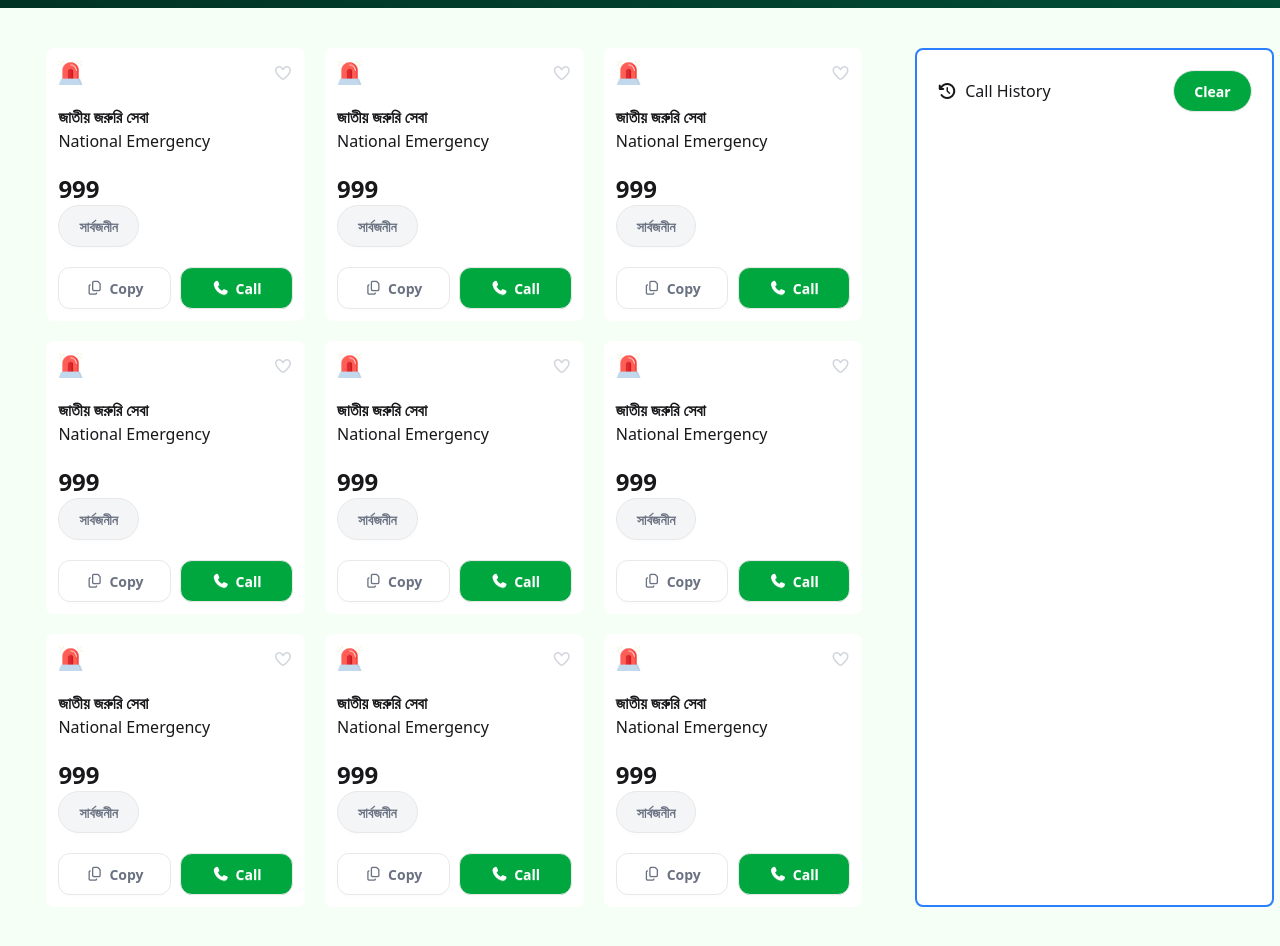
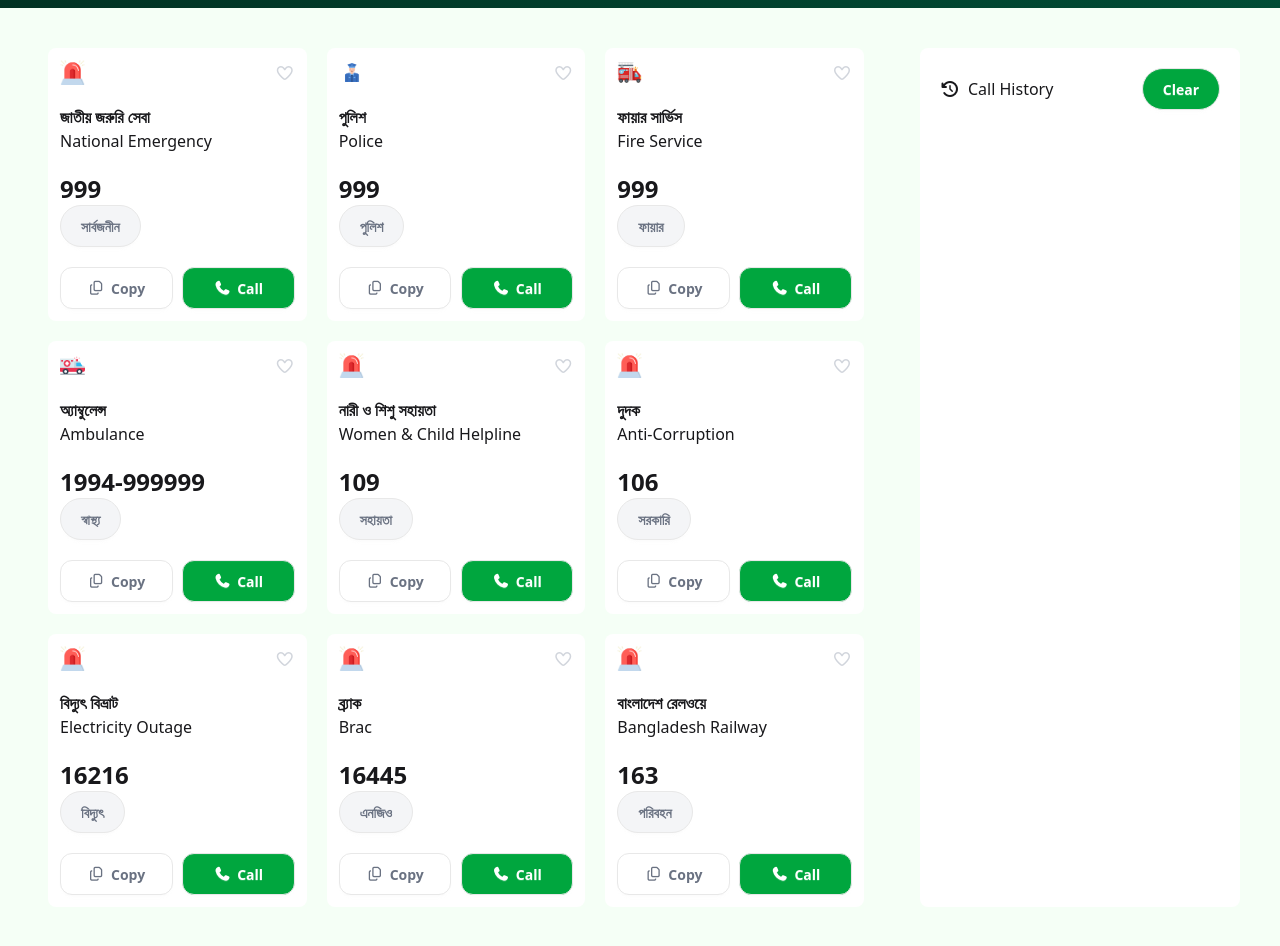
Before and after one commit to IstiakBhuiya/assignment-05, a plain HTML site: page index.html in a window 1280 px wide. Shown: the part 260-1206 px from the top of the page. Drawn offline with nearby package versions, Linux system fonts and the light colour scheme.

Commit message:
4th update

```diff
--- a/index.html
+++ b/index.html
@@ -55,8 +55,56 @@
             সার্বজনীন
             </button>
             <div class="flex justify-between mt-5">
-            <button class="btn rounded-xl p-5 bg-[#f4f5f7] text-gray-500 w-[48%] bg-white"><i class="fa-regular fa-copy "></i>Copy</button>
-            <button class="btn rounded-xl w-[48%] p-5 text-gray-500 bg-[#00A63E] text-white font-bold"><i class="fa-solid fa-phone"></i>Call</button>
+            <button class="btn rounded-xl p-5 bg-[#f4f5f7] text-gray-500 w-[48%] bg-white btn-copy"><i class="fa-regular fa-copy"></i>Copy</button>
+            <button id="btn-emergency-call" class="btn rounded-xl w-[48%] p-5 text-gray-500 bg-[#00A63E] text-white font-bold btn-call"><i class="fa-solid fa-phone"></i>Call</button>
+            </div>
+        </div>
+        <div class="card-design bg-white p-3 rounded-lg">
+            <div class="flex justify-between">
+                <img src="assets/police.png" alt="" class="h-[25px] w-[25px]">
+                <button class="text-gray-300"><i class="fa-regular fa-heart"></i></button>
+            </div>
+            <p class="text-l font-bold mt-5">পুলিশ</p>
+            <p>Police</p>
+            <p class="text-2xl font-bold mt-5">999</p>
+            <button class="btn rounded-full p-5 bg-[#f4f5f7] text-gray-500">
+            পুলিশ
+            </button>
+            <div class="flex justify-between mt-5">
+            <button class="btn rounded-xl p-5 bg-[#f4f5f7] text-gray-500 w-[48%] bg-white btn-copy"><i class="fa-regular fa-copy "></i>Copy</button>
+            <button class="btn rounded-xl w-[48%] p-5 text-gray-500 bg-[#00A63E] text-white font-bold btn-call"><i class="fa-solid fa-phone"></i>Call</button>
+            </div>
+        </div>
+        <div class="card-design bg-white p-3 rounded-lg">
+            <div class="flex justify-between">
+                <img src="assets/fire-service.png" alt="" class="h-[25px] w-[25px]">
+                <button class="text-gray-300"><i class="fa-regular fa-heart"></i></button>
+            </div>
+            <p class="text-l font-bold mt-5">ফায়ার সার্ভিস</p>
+            <p>Fire Service</p>
+            <p class="text-2xl font-bold mt-5">999</p>
+            <button class="btn rounded-full p-5 bg-[#f4f5f7] text-gray-500">
+            ফায়ার
+            </button>
+            <div class="flex justify-between mt-5">
+            <button class="btn rounded-xl p-5 bg-[#f4f5f7] text-gray-500 w-[48%] bg-white btn-copy"><i class="fa-regular fa-copy "></i>Copy</button>
+            <button class="btn rounded-xl w-[48%] p-5 text-gray-500 bg-[#00A63E] text-white font-bold btn-call"><i class="fa-solid fa-phone"></i>Call</button>
+            </div>
+        </div>
+        <div class="card-design bg-white p-3 rounded-lg">
+            <div class="flex justify-between">
+                <img src="assets/ambulance.png" alt="" class="h-[25px] w-[25px]">
+                <button class="text-gray-300"><i class="fa-regular fa-heart"></i></button>
+            </div>
+            <p class="text-l font-bold mt-5">অ্যাম্বুলেন্স</p>
+            <p>Ambulance</p>
+            <p class="text-2xl font-bold mt-5">1994-999999</p>
+            <button class="btn rounded-full p-5 bg-[#f4f5f7] text-gray-500">
+            স্বাস্থ্য
+            </button>
+            <div class="flex justify-between mt-5">
+            <button class="btn rounded-xl p-5 bg-[#f4f5f7] text-gray-500 w-[48%] bg-white btn-copy"><i class="fa-regular fa-copy "></i>Copy</button>
+            <button class="btn rounded-xl w-[48%] p-5 text-gray-500 bg-[#00A63E] text-white font-bold btn-call"><i class="fa-solid fa-phone"></i>Call</button>
             </div>
         </div>
         <div class="card-design bg-white p-3 rounded-lg">
@@ -64,15 +112,15 @@
                 <img src="assets/emergency.png" alt="" class="h-[25px] w-[25px]">
                 <button class="text-gray-300"><i class="fa-regular fa-heart"></i></button>
             </div>
-            <p class="text-l font-bold mt-5">জাতীয় জরুরি সেবা</p>
-            <p>National Emergency</p>
-            <p class="text-2xl font-bold mt-5">999</p>
+            <p class="text-l font-bold mt-5">নারী ও শিশু সহায়তা</p>
+            <p>Women & Child Helpline</p>
+            <p class="text-2xl font-bold mt-5">109</p>
             <button class="btn rounded-full p-5 bg-[#f4f5f7] text-gray-500">
-            সার্বজনীন
+            সহায়তা
             </button>
-            <div class="flex justify-between mt-5">
-            <button class="btn rounded-xl p-5 bg-[#f4f5f7] text-gray-500 w-[48%] bg-white"><i class="fa-regular fa-copy "></i>Copy</button>
-            <button class="btn rounded-xl w-[48%] p-5 text-gray-500 bg-[#00A63E] text-white font-bold"><i class="fa-solid fa-phone"></i>Call</button>
+            <div class="flex justify-between mt-5 rounded-lg">
+            <button class="btn rounded-xl p-5 bg-[#f4f5f7] text-gray-500 w-[48%] bg-white btn-copy"><i class="fa-regular fa-copy "></i>Copy</button>
+            <button class="btn rounded-xl w-[48%] p-5 text-gray-500 bg-[#00A63E] text-white font-bold btn-call"><i class="fa-solid fa-phone"></i>Call</button>
             </div>
         </div>
         <div class="card-design bg-white p-3 rounded-lg">
@@ -80,15 +128,15 @@
                 <img src="assets/emergency.png" alt="" class="h-[25px] w-[25px]">
                 <button class="text-gray-300"><i class="fa-regular fa-heart"></i></button>
             </div>
-            <p class="text-l font-bold mt-5">জাতীয় জরুরি সেবা</p>
-            <p>National Emergency</p>
-            <p class="text-2xl font-bold mt-5">999</p>
+            <p class="text-l font-bold mt-5">দুদক</p>
+            <p>Anti-Corruption</p>
+            <p class="text-2xl font-bold mt-5">106</p>
             <button class="btn rounded-full p-5 bg-[#f4f5f7] text-gray-500">
-            সার্বজনীন
+            সরকারি
             </button>
             <div class="flex justify-between mt-5">
-            <button class="btn rounded-xl p-5 bg-[#f4f5f7] text-gray-500 w-[48%] bg-white "><i class="fa-regular fa-copy "></i>Copy</button>
-            <button class="btn rounded-xl w-[48%] p-5 text-gray-500 bg-[#00A63E] text-white font-bold"><i class="fa-solid fa-phone"></i>Call</button>
+            <button class="btn rounded-xl p-5 bg-[#f4f5f7] text-gray-500 w-[48%] bg-white btn-copy"><i class="fa-regular fa-copy "></i>Copy</button>
+            <button class="btn rounded-xl w-[48%] p-5 text-gray-500 bg-[#00A63E] text-white font-bold btn-call"><i class="fa-solid fa-phone"></i>Call</button>
             </div>
         </div>
         <div class="card-design bg-white p-3 rounded-lg">
@@ -96,15 +144,15 @@
                 <img src="assets/emergency.png" alt="" class="h-[25px] w-[25px]">
                 <button class="text-gray-300"><i class="fa-regular fa-heart"></i></button>
             </div>
-            <p class="text-l font-bold mt-5">জাতীয় জরুরি সেবা</p>
-            <p>National Emergency</p>
-            <p class="text-2xl font-bold mt-5">999</p>
+            <p class="text-l font-bold mt-5">বিদ্যুৎ বিভ্রাট</p>
+            <p>Electricity Outage</p>
+            <p class="text-2xl font-bold mt-5">16216</p>
             <button class="btn rounded-full p-5 bg-[#f4f5f7] text-gray-500">
-            সার্বজনীন
+            বিদ্যুৎ
             </button>
-            <div class="flex justify-between mt-5">
-            <button class="btn rounded-xl p-5 bg-[#f4f5f7] text-gray-500 w-[48%] bg-white"><i class="fa-regular fa-copy "></i>Copy</button>
-            <button class="btn rounded-xl w-[48%] p-5 text-gray-500 bg-[#00A63E] text-white font-bold"><i class="fa-solid fa-phone"></i>Call</button>
+            <div class="flex justify-between mt-5 rounded-lg">
+            <button class="btn rounded-xl p-5 bg-[#f4f5f7] text-gray-500 w-[48%] bg-white btn-copy"><i class="fa-regular fa-copy "></i>Copy</button>
+            <button class="btn rounded-xl w-[48%] p-5 text-gray-500 bg-[#00A63E] text-white font-bold btn-call"><i class="fa-solid fa-phone"></i>Call</button>
             </div>
         </div>
         <div class="card-design bg-white p-3 rounded-lg">
@@ -112,15 +160,15 @@
                 <img src="assets/emergency.png" alt="" class="h-[25px] w-[25px]">
                 <button class="text-gray-300"><i class="fa-regular fa-heart"></i></button>
             </div>
-            <p class="text-l font-bold mt-5">জাতীয় জরুরি সেবা</p>
-            <p>National Emergency</p>
-            <p class="text-2xl font-bold mt-5">999</p>
+            <p class="text-l font-bold mt-5">ব্র্যাক</p>
+            <p>Brac</p>
+            <p class="text-2xl font-bold mt-5">16445</p>
             <button class="btn rounded-full p-5 bg-[#f4f5f7] text-gray-500">
-            সার্বজনীন
+            এনজিও
             </button>
-            <div class="flex justify-between mt-5 rounded-lg">
-            <button class="btn rounded-xl p-5 bg-[#f4f5f7] text-gray-500 w-[48%] bg-white"><i class="fa-regular fa-copy "></i>Copy</button>
-            <button class="btn rounded-xl w-[48%] p-5 text-gray-500 bg-[#00A63E] text-white font-bold"><i class="fa-solid fa-phone"></i>Call</button>
+            <div class="flex justify-between mt-5">
+            <button class="btn rounded-xl p-5 bg-[#f4f5f7] text-gray-500 w-[48%] bg-white btn-copy"><i class="fa-regular fa-copy "></i>Copy</button>
+            <button class="btn rounded-xl w-[48%] p-5 text-gray-500 bg-[#00A63E] text-white font-bold btn-call"><i class="fa-solid fa-phone"></i>Call</button>
             </div>
         </div>
         <div class="card-design bg-white p-3 rounded-lg">
@@ -128,68 +176,20 @@
                 <img src="assets/emergency.png" alt="" class="h-[25px] w-[25px]">
                 <button class="text-gray-300"><i class="fa-regular fa-heart"></i></button>
             </div>
-            <p class="text-l font-bold mt-5">জাতীয় জরুরি সেবা</p>
-            <p>National Emergency</p>
-            <p class="text-2xl font-bold mt-5">999</p>
+            <p class="text-l font-bold mt-5">বাংলাদেশ রেলওয়ে</p>
+            <p>Bangladesh Railway</p>
+            <p class="text-2xl font-bold mt-5">163</p>
             <button class="btn rounded-full p-5 bg-[#f4f5f7] text-gray-500">
-            সার্বজনীন
+            পরিবহন
             </button>
             <div class="flex justify-between mt-5">
-            <button class="btn rounded-xl p-5 bg-[#f4f5f7] text-gray-500 w-[48%] bg-white"><i class="fa-regular fa-copy "></i>Copy</button>
-            <button class="btn rounded-xl w-[48%] p-5 text-gray-500 bg-[#00A63E] text-white font-bold"><i class="fa-solid fa-phone"></i>Call</button>
-            </div>
-        </div>
-        <div class="card-design bg-white p-3 rounded-lg">
-            <div class="flex justify-between">
-                <img src="assets/emergency.png" alt="" class="h-[25px] w-[25px]">
-                <button class="text-gray-300"><i class="fa-regular fa-heart"></i></button>
-            </div>
-            <p class="text-l font-bold mt-5">জাতীয় জরুরি সেবা</p>
-            <p>National Emergency</p>
-            <p class="text-2xl font-bold mt-5">999</p>
-            <button class="btn rounded-full p-5 bg-[#f4f5f7] text-gray-500">
-            সার্বজনীন
-            </button>
-            <div class="flex justify-between mt-5 rounded-lg">
-            <button class="btn rounded-xl p-5 bg-[#f4f5f7] text-gray-500 w-[48%] bg-white"><i class="fa-regular fa-copy "></i>Copy</button>
-            <button class="btn rounded-xl w-[48%] p-5 text-gray-500 bg-[#00A63E] text-white font-bold"><i class="fa-solid fa-phone"></i>Call</button>
-            </div>
-        </div>
-        <div class="card-design bg-white p-3 rounded-lg">
-            <div class="flex justify-between">
-                <img src="assets/emergency.png" alt="" class="h-[25px] w-[25px]">
-                <button class="text-gray-300"><i class="fa-regular fa-heart"></i></button>
-            </div>
-            <p class="text-l font-bold mt-5">জাতীয় জরুরি সেবা</p>
-            <p>National Emergency</p>
-            <p class="text-2xl font-bold mt-5">999</p>
-            <button class="btn rounded-full p-5 bg-[#f4f5f7] text-gray-500">
-            সার্বজনীন
-            </button>
-            <div class="flex justify-between mt-5">
-            <button class="btn rounded-xl p-5 bg-[#f4f5f7] text-gray-500 w-[48%] bg-white"><i class="fa-regular fa-copy "></i>Copy</button>
-            <button class="btn rounded-xl w-[48%] p-5 text-gray-500 bg-[#00A63E] text-white font-bold"><i class="fa-solid fa-phone"></i>Call</button>
-            </div>
-        </div>
-        <div class="card-design bg-white p-3 rounded-lg">
-            <div class="flex justify-between">
-                <img src="assets/emergency.png" alt="" class="h-[25px] w-[25px]">
-                <button class="text-gray-300"><i class="fa-regular fa-heart"></i></button>
-            </div>
-            <p class="text-l font-bold mt-5">জাতীয় জরুরি সেবা</p>
-            <p>National Emergency</p>
-            <p class="text-2xl font-bold mt-5">999</p>
-            <button class="btn rounded-full p-5 bg-[#f4f5f7] text-gray-500">
-            সার্বজনীন
-            </button>
-            <div class="flex justify-between mt-5">
-            <button class="btn rounded-xl p-5 bg-[#f4f5f7] text-gray-500 w-[48%] bg-white "><i class="fa-regular fa-copy "></i>Copy</button>
-            <button class="btn rounded-xl w-[48%] p-5 text-gray-500 bg-[#00A63E] text-white font-bold"><i class="fa-solid fa-phone"></i>Call</button>
+            <button class="btn rounded-xl p-5 bg-[#f4f5f7] text-gray-500 w-[48%] bg-white btn-copy"><i class="fa-regular fa-copy "></i>Copy</button>
+            <button class="btn rounded-xl w-[48%] p-5 text-gray-500 bg-[#00A63E] text-white font-bold btn-call"><i class="fa-solid fa-phone"></i>Call</button>
             </div>
         </div>
         </div>
 
-            <div class="card-container-right w-[28%] bg-white max-w-[1250px]  mx-auto  border-2 border-blue-500 m-10 p-5 rounded-lg">
+            <div class="card-container-right w-[25%] bg-white max-w-[1250px]  mx-auto  mt-10 mr-10 mb-10 p-5 rounded-lg">
                 <div class="call-history title flex items-center justify-between">
                     <p><i class="fa-solid fa-clock-rotate-left font-bold mr-2"></i>Call History</p>
                     <button class="btn rounded-full p-5 bg-[#00A63E] text-white">Clear</button>
--- a/script.js
+++ b/script.js
@@ -1 +1,35 @@
-console.log('hi')
+document.getElementById('btn-emergency-call')
+.addEventListener('click',function(){
+
+})
+
+const callBtns = document.getElementsByClassName("btn-call");
+console.log(callBtns);
+
+for(let callButton of callBtns){
+    callButton.addEventListener("click",function(){
+        const callTitle = callButton.parentNode.parentNode.children[1].innerText;
+
+        console.log(callTitle)
+        const callNumber = callButton.parentNode.parentNode.children[3].innerText;
+        console.log(callNumber)
+
+        const cardContainerRight = document.getElementsByClassName("card-container-right")[0];
+        const now = new Date ();
+        const timeString = now.toLocaleTimeString();
+        const newCard = document.createElement("div")
+        newCard.innerHTML = `
+        <div class="bg-[#F5FFF6] rounded-xl flex justify-between items-center p-4 mt-5">
+            <div class="">
+                <h2 class="font-bold text-lg">${callTitle}</h2>
+                <h2 class="">${callNumber}</h2>
+            </div>
+            <div>
+            <h2 class="text-lg font-bold">${timeString}</h2>
+            </div>
+
+        </div>`;
+        cardContainerRight.append(newCard);
+
+    })
+}
```
